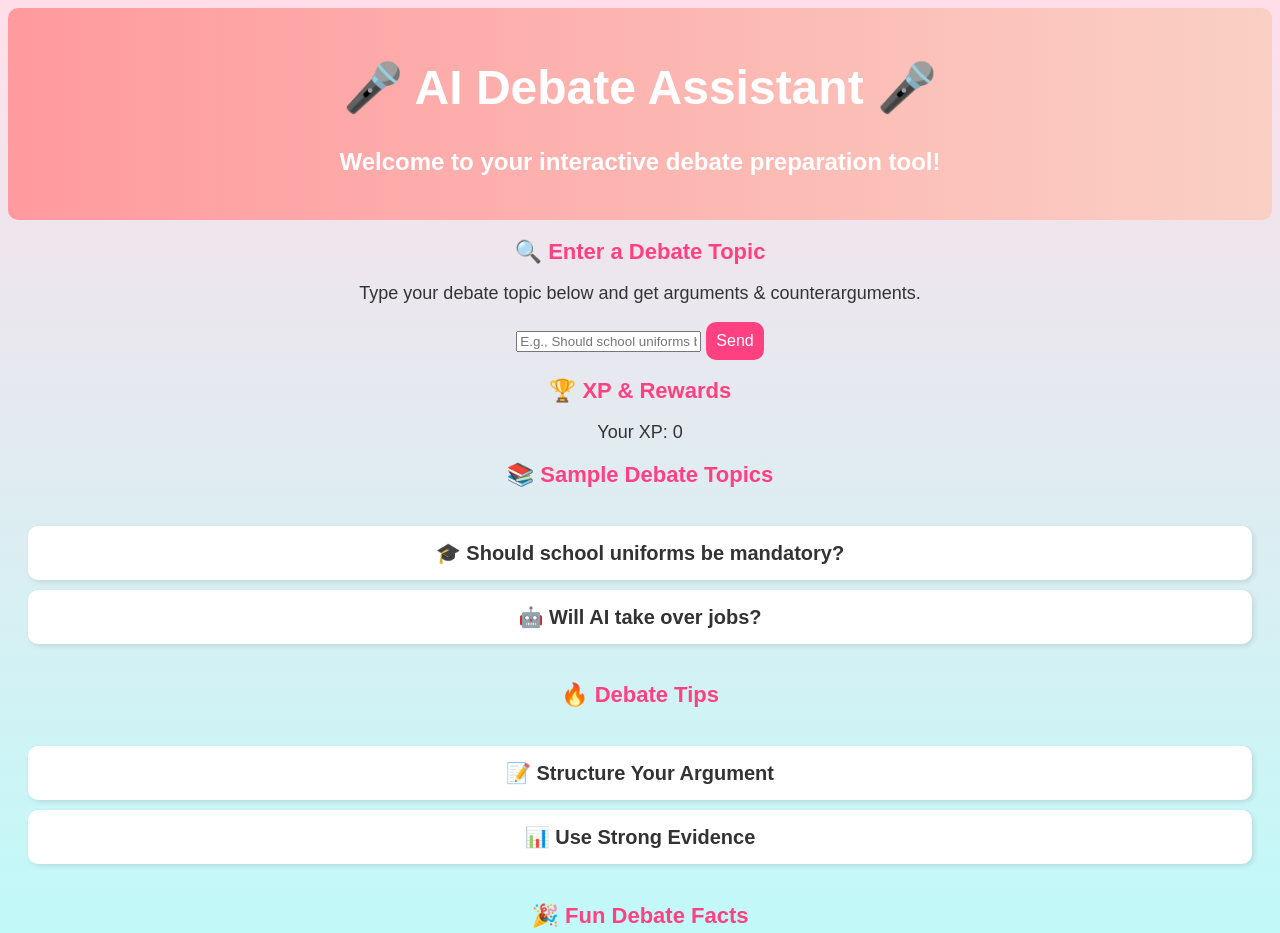
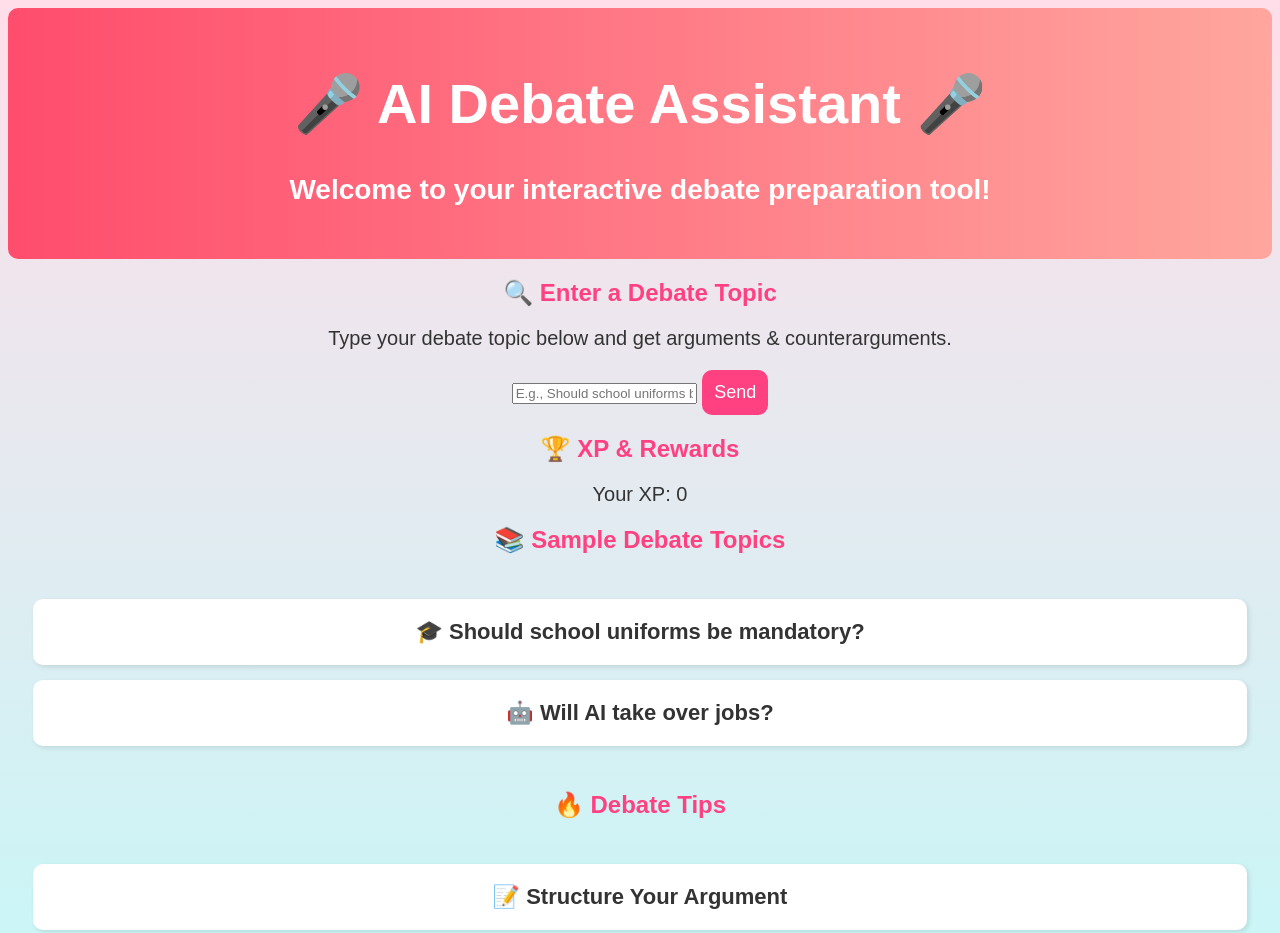
Before and after one commit to coolnoor5/AI-Debate-Assistant, a plain HTML site: page index.html in a window 1280 px wide. Shown: the top 933 px of the page. Drawn offline with Linux system fonts and the light colour scheme.

Commit message:
Update styles.css

```diff
--- a/styles.css
+++ b/styles.css
@@ -3,21 +3,21 @@ body {
     background: linear-gradient(to bottom, #ffdee9, #b5fffc);
     text-align: center;
     color: #333;
-    font-size: 18px;
+    font-size: 20px;
 }
 
 header {
-    background: linear-gradient(to right, #ff9a9e, #fad0c4);
-    padding: 20px;
+    background: linear-gradient(to right, #ff4d6d, #ffa69e);
+    padding: 25px;
     border-radius: 10px;
     color: white;
-    font-size: 24px;
+    font-size: 28px;
     font-weight: bold;
 }
 
 h2 {
     color: #ff4081;
-    font-size: 22px;
+    font-size: 24px;
 }
 
 ul {
@@ -27,22 +27,23 @@ ul {
 
 ul li {
     background: white;
-    padding: 15px;
-    margin: 10px;
+    padding: 20px;
+    margin: 15px;
     border-radius: 10px;
     box-shadow: 2px 2px 5px rgba(0,0,0,0.1);
-    font-size: 20px;
+    font-size: 22px;
     cursor: pointer;
+    font-weight: bold;
 }
 
 button {
     background-color: #ff4081;
     color: white;
-    padding: 10px;
+    padding: 12px;
     border: none;
     border-radius: 10px;
     cursor: pointer;
-    font-size: 16px;
+    font-size: 18px;
 }
 
 button:hover {
@@ -51,10 +52,12 @@ button:hover {
 
 .debate-box {
     background-color: #fffaf0;
-    padding: 15px;
-    border-radius: 8px;
-    margin-top: 10px;
+    padding: 20px;
+    border-radius: 10px;
+    margin-top: 15px;
     box-shadow: 2px 2px 5px rgba(0,0,0,0.2);
+    font-size: 18px;
+    font-weight: bold;
 }
 
 .hidden {
```
